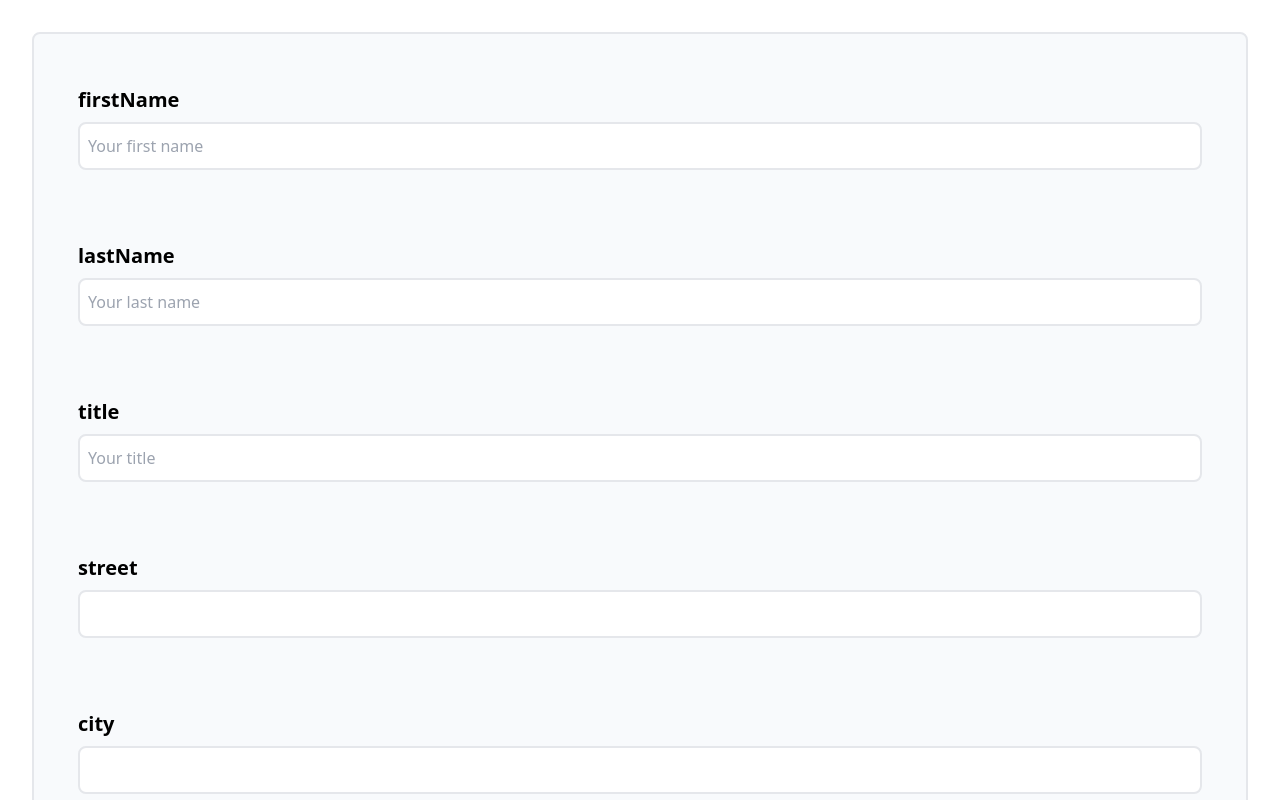
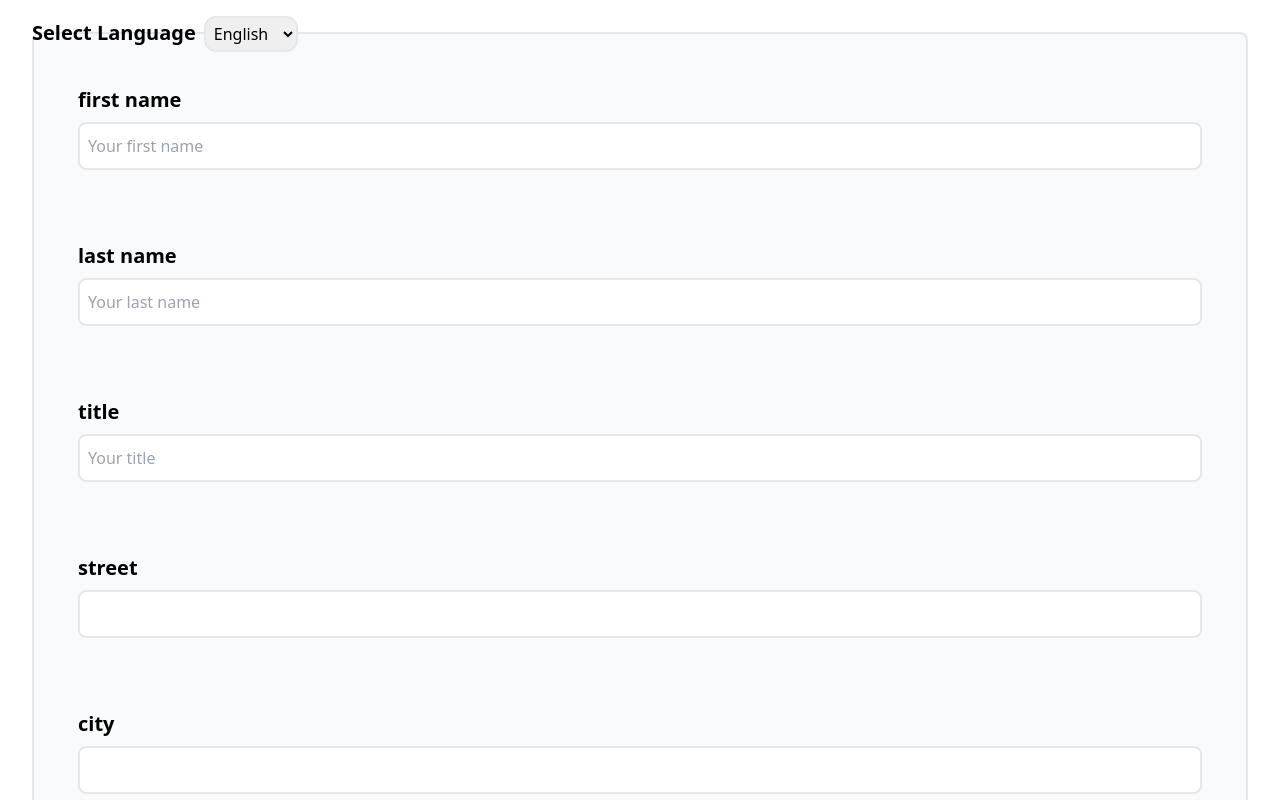
Before and after one commit to moyad37/Frontend_task, a React (Vite) app in the folder my-react-app/: page / in a window 1280 px wide. Shown: the top 800 px of the page. Built offline with nearby package versions, Linux system fonts and the light colour scheme.

Commit message:
added useTranlation to form

```diff
--- a/my-react-app/src/App.tsx
+++ b/my-react-app/src/App.tsx
@@ -1,7 +1,9 @@
 import "./App.css";
-import { useEffect } from "react";
+
 import Form from "./components/Form/Form";
-import GetData from "./components/GetData/GetData";
+//import GetData from "./components/GetData/GetData";
+import LanguageSelector from "./components/LanguageSelector/LanguageSelector";
+
 //import { useTranslation } from "react-i18next";
 /* setOptions({
   locale: localeDe,
@@ -9,11 +11,13 @@ import GetData from "./components/GetData/GetData";
   themeVariant: "light",
 });
  */
+
 function App() {
   // const { t } = useTranslation();
 
   return (
-    <div className="container mx-auto w-full">
+    <div className="container mx-auto w-full relative">
+      <LanguageSelector />
       {/*<Buttons layout="grid" />*/}
       {/*<Buttons layout="flex" />*/}
       {/* <GetData /> */}
--- a/my-react-app/src/components/Form/Form.tsx
+++ b/my-react-app/src/components/Form/Form.tsx
@@ -5,7 +5,8 @@ import clsx from "clsx";
 import Input from "./Input";
 import { z } from "zod";
 import { zodResolver } from "@hookform/resolvers/zod";
-import {CountryDropdown, RegionDropdown} from "react-country-region-selector";
+import { CountryDropdown, RegionDropdown } from "react-country-region-selector";
+import { useTranslation } from "react-i18next";
 
 const schema = z.object({
   firstName: z.string().min(1, "firstName is Required"),
@@ -14,14 +15,6 @@ const schema = z.object({
   street: z.string().optional(),
   city: z.string().optional(),
   zip: z.coerce.number().optional(),
-  /* CountryList: z.coerce
-    .string(
-      z.object({
-        country: z.string().optional(),
-        region: z.string().optional(),
-      })
-    )
-    .optional(), */
   country: z.string().optional(),
   region: z.string().optional(),
   phoneNumber: z.string().optional(),
@@ -30,6 +23,7 @@ const schema = z.object({
 type FormData = z.infer<typeof schema>;
 
 const Form = () => {
+  const { t } = useTranslation();
   const {
     register,
     control,
@@ -45,41 +39,56 @@ const Form = () => {
     console.log(data);
   };
 
-  //console.log(isDirty, isValid, errors);
-
   return (
     <form
       className="border-2 rounded-lg p-3 flex flex-row flex-wrap bg-slate-50"
       onSubmit={handleSubmit(onSubmit)}
     >
       <Input
+        labelKey="first name"
         placeholder="Your first name"
+        //placeholder={t("Your first name")}
         error={errors.firstName?.message}
         {...register("firstName")}
         required
       />
 
       <Input
+        labelKey="last name"
         placeholder="Your last name"
         error={errors.lastName?.message}
         {...register("lastName")}
         required
       />
       <Input
+        labelKey="title"
         placeholder="Your title"
         error={errors.title?.message}
         {...register("title")}
       />
 
-      <Input error={errors.street?.message} {...register("street")} />
+      <Input
+        labelKey="street"
+        error={errors.street?.message}
+        {...register("street")}
+      />
 
-      <Input error={errors.city?.message} {...register("city")} />
+      <Input
+        labelKey="city"
+        error={errors.city?.message}
+        {...register("city")}
+      />
 
-      <Input type="number" error={errors.zip?.message} {...register("zip")} />
+      <Input
+        labelKey="zip"
+        type="number"
+        error={errors.zip?.message}
+        {...register("zip")}
+      />
 
       <div className="form-group m-5 p-3 flex flex-col items-start basis-full md:basis-2/5">
         <label className="my-2 text-xl font-bold" htmlFor="phoneNumber">
-          Phone Number
+          {t("Phone Number")}
         </label>
         <Controller
           control={control}
@@ -87,7 +96,7 @@ const Form = () => {
           render={({ field: { value, onChange } }) => (
             <PhoneInput
               className="px-2 w-full border-2 rounded-lg  hover:shadow-lg focus:outline-none focus:ring focus:ring-violet-300 min-h-12 text-violet-300 focus:border-neutral-300"
-              placeholder="Enter phone number"
+              placeholder={t("Enter phone number")}
               value={value}
               onChange={onChange}
             />
@@ -97,7 +106,7 @@ const Form = () => {
 
       <div className="form-group m-5 p-3 flex flex-col items-start basis-full md:basis-2/5">
         <label className="my-2 text-xl font-bold" htmlFor="CountryList">
-          Country
+          {t("Country")}
         </label>
         <Controller
           control={control}
@@ -133,9 +142,9 @@ const Form = () => {
               : "bg-gray-200"
           )}
           type="submit"
-          //disabled={!isValid || !isDirty}
+          disabled={!isValid || !isDirty}
         >
-          Submit
+          {t("Submit")}
         </button>
       </div>
     </form>
--- a/my-react-app/src/components/Form/Input.tsx
+++ b/my-react-app/src/components/Form/Input.tsx
@@ -1,12 +1,18 @@
 import clsx from "clsx";
 import { ComponentPropsWithoutRef, forwardRef } from "react";
-
+import { useTranslation } from "react-i18next";
 interface Props extends ComponentPropsWithoutRef<"input"> {
+  labelKey?: string;
+  placeholder?: string;
   error?: string | boolean;
   required?: boolean;
 }
 const Input = forwardRef<HTMLInputElement, Props>(
-  ({ name, className, error, required, ...rest }, ref) => {
+  (
+    { name, className, error, required, labelKey, placeholder, ...rest },
+    ref
+  ) => {
+    const { t } = useTranslation();
     return (
       <div
         className={clsx(
@@ -15,10 +21,11 @@ const Input = forwardRef<HTMLInputElement, Props>(
         )}
       >
         <label className="my-2 text-xl font-bold" htmlFor={name}>
-          {name}
+          {t(labelKey)}
         </label>
         <input
           {...rest}
+          placeholder={t(placeholder)}
           name={name}
           required={required}
           ref={ref}
--- /dev/null
+++ b/my-react-app/src/components/LanguageSelector/LanguageSelector.tsx
@@ -0,0 +1,37 @@
+import { useState, useEffect, useRef } from "react";
+import i18n from "../../i18n";
+import { useTranslation } from "react-i18next";
+
+const LanguageSelector = () => {
+  const bodyDirection = useRef(document.body.style.direction);
+  const { t } = useTranslation();
+  const [selectedLanguage, setSelectedLanguage] = useState(i18n.language);
+
+  useEffect(() => {
+    bodyDirection.current = selectedLanguage === "ar" ? "rtl" : "ltr";
+    document.body.style.direction = bodyDirection.current;
+  }, [selectedLanguage]);
+
+  //bodyDirection.current = selectedLanguage === "ar" ? "rtl" : "ltr";
+  const changeLanguage = (event: React.ChangeEvent<HTMLSelectElement>) => {
+    const newLanguage = event.target.value;
+    i18n.changeLanguage(newLanguage);
+    setSelectedLanguage(newLanguage);
+  };
+  return (
+    <div className="absolute -top-6 left-0">
+      <label className="mr-2 text-xl font-bold"> {t("Select Language")}</label>
+      <select
+        className=" border-2 p-1 my-2 rounded-xl hover:bg-violet-100"
+        value={selectedLanguage}
+        onChange={changeLanguage}
+      >
+        <option value="en">English</option>
+        <option value="de">German</option>
+        <option value="ar">Arabic</option>
+      </select>
+    </div>
+  );
+};
+
+export default LanguageSelector;
--- a/my-react-app/src/i18n.d.ts
+++ b/my-react-app/src/i18n.d.ts
@@ -1,6 +1,6 @@
 declare module 'i18next' {
     interface I18n {
       addResourceBundle: (lang: string, ns: string, resources: any) => void;
-      // Füge hier weitere Methoden oder Eigenschaften hinzu, die du verwenden möchtest
+
     }
   }
--- a/my-react-app/src/i18n.js
+++ b/my-react-app/src/i18n.js
@@ -1,15 +1,42 @@
 import i18n from 'i18next';
 import { initReactI18next } from 'react-i18next';
+import translationDE from './translation/de_translation.json'
+import translationAR from './translation/ar_translation.json'
+import { useState } from 'react';
+
+const resources = {
+  ar: {
+    translation: translationAR,
+  },
+  de: {
+    translation: translationDE,
+  },
+};
+/* const LanguageSwith = () => {
+  const [language, setLanguage ] = useState("en");
+
+  return(
+    <div>
+      <label for="cars">Choose a language:</label>
+
+      <select name="cars" id="cars">
+      <option value="en">English</option>
+      <option value="de">Deutsch</option>
+      <option value="ar">العربية </option>
+      </select>
+    </div>
+  )
+} */
 
 i18n
   .use(initReactI18next)
   .init({
-    lng: 'de',
-    fallbackLng: 'de',
+    resources,
+    lng: 'en',
+    fallbackLng: 'en',
     interpolation: {
       escapeValue: false,
     },
-
   });
 
 export default i18n;
--- a/my-react-app/src/index.css
+++ b/my-react-app/src/index.css
@@ -72,6 +72,7 @@ body {
   /* 1 */
   line-height: inherit;
   /* 2 */
+
 }
 
 /*
--- a/my-react-app/src/main.tsx
+++ b/my-react-app/src/main.tsx
@@ -3,13 +3,17 @@ import ReactDOM from "react-dom/client";
 import App from "./App.tsx";
 import { QueryClientProvider, QueryClient } from "@tanstack/react-query";
 import "./index.css";
+import i18n from "./i18n";
+import { I18nextProvider } from "react-i18next";
 
 const queryClient = new QueryClient();
 
 ReactDOM.createRoot(document.getElementById("root")!).render(
   <React.StrictMode>
-    <QueryClientProvider client={queryClient}>
-      <App />
-    </QueryClientProvider>
+    <I18nextProvider i18n={i18n}>
+      <QueryClientProvider client={queryClient}>
+        <App />
+      </QueryClientProvider>
+    </I18nextProvider>
   </React.StrictMode>
 );
--- /dev/null
+++ b/my-react-app/src/translation/ar_translation.json
@@ -0,0 +1,16 @@
+{
+    "hello": "مرحبا",
+    "submit": "إرسال",
+    "first name" : "الاسم الاول",
+    "last name" : "اسم العائلة",
+    "Phone Number" : " رقم جوال",
+    "Country" : "بلد",
+    "title" : "لقب",
+    "Your title" : "لقبك",
+    "Your first name" : "اسمك الاول",
+    "Your last name" : "اسم العائلة",
+    "street" : "مكان السكن",
+    "city" : "المدينة",
+    "zip" : "رقم الحي",
+    "Select Language": "اختر لغة"
+}
--- /dev/null
+++ b/my-react-app/src/translation/de_translation.json
@@ -0,0 +1,17 @@
+{
+    "hello": "Hallo",
+    "submit": "Senden",
+    "first name" : "Vorname",
+    "last name" : "Nachname",
+    "Phone Number" : "Telefonnummer",
+    "Enter phone number" : "Dein Telefonnummer",
+    "Country" : "Land",
+    "title" : "Titel",
+    "Your title" : "Dein Titel",
+    "Your first name" : "Dein Vorname",
+    "Your last name" : "Dein Nachname",
+    "street" : "Straße",
+    "city" : "Stadt",
+    "zip" : "PLZ",
+    "Select Language": "Sprache auswählen"
+}
```
Lines whose indentation alone changed are shown as unchanged.
